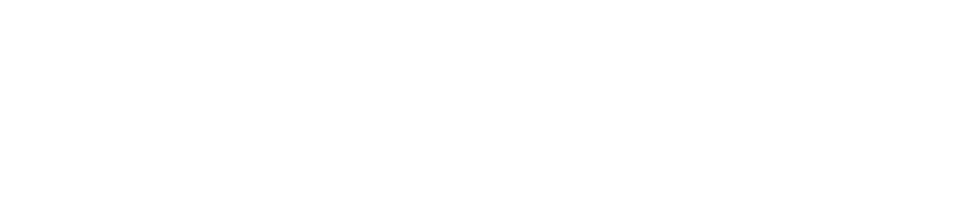
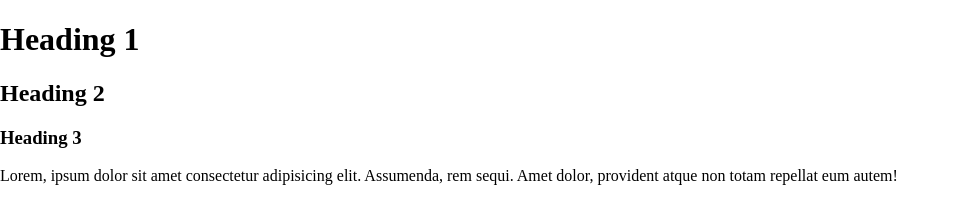
Before and after one commit to nhattytad/natify, a plain HTML site: page index.html in a window 1280 px wide. Shown: the whole page, without its empty margins (0-959 px from the left). Drawn offline with Linux system fonts and the light colour scheme.

Commit message:
Define the styles for the fonts.

```diff
--- a/css/styles.css
+++ b/css/styles.css
@@ -1,7 +1,2 @@
-:root{
-    --color-primary:#2584ff;
-    --color-secondary:#00d9ff;
-    --color-accent:#ff3400;
-    --color-heading:#1b0760;
-    --color-body:#918ca4;
-}
+html {
+    /*62.5% of 16px = 10
--- a/index.html
+++ b/index.html
@@ -4,8 +4,22 @@
     <meta charset="UTF-8" />
     <meta name="viewport" content="width=device-width, initial-scale=1.0" />
     <title>Document</title>
+    <link rel="preconnect" href="https://fonts.googleapis.com" />
+    <link rel="preconnect" href="https://fonts.gstatic.com" crossorigin />
+    <link
+      href="https://fonts.googleapis.com/css2?family=Inter:ital,opsz,wght@0,14..32,100..900;1,14..32,100..900&display=swap"
+      rel="stylesheet"
+    />
     <link rel="stylesheet" href="css/normalize.css" />
     <link rel="stylesheet" href="css/styles.css" />
   </head>
-  <body></body>
+  <body>
+    <h1>Heading 1</h1>
+    <h2>Heading 2</h2>
+    <h3>Heading 3</h3>
+    <p>
+      Lorem, ipsum dolor sit amet consectetur adipisicing elit. Assumenda, rem
+      sequi. Amet dolor, provident atque non totam repellat eum autem!
+    </p>
+  </body>
 </html>
```
